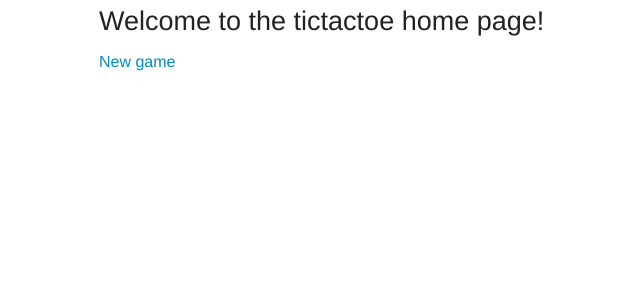
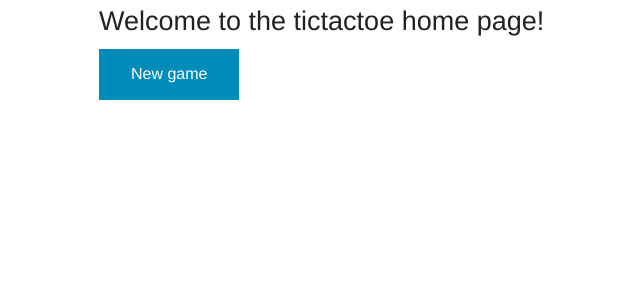
Before and after one commit to frodopwns/tictactoe, a Flask app: page / in a window 1280 px wide. Shown: the top 300 px of the page, without its empty margins (56-696 px from the left). Run offline with Flask 2, Linux system fonts and the light colour scheme; data that the repository does not hold is empty.

Commit message:
adding button class to new game and home links

```diff
--- a/webapp/app/templates/game.html
+++ b/webapp/app/templates/game.html
@@ -35,7 +35,7 @@
                   </table>
                   </form>
 
-                  <a href="/">Home</a></p>
+                  <a class="button" href="/">Home</a></p>
                   </article>
               </div>
             </div>
--- a/webapp/app/templates/index.html
+++ b/webapp/app/templates/index.html
@@ -53,7 +53,7 @@
       </tbody>
       </table>
       {% endif %}
-      <p><a href="{{ url_for('new', side='x') }}">New game</a></p>
+      <p><a class="button" href="{{ url_for('new', side='x') }}">New game</a></p>
       </div>
 
    </div>
```
